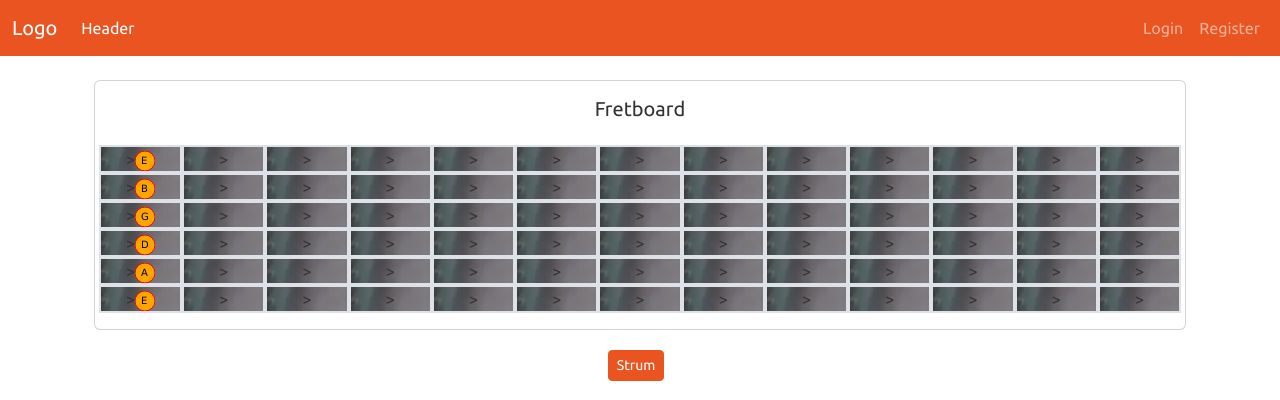
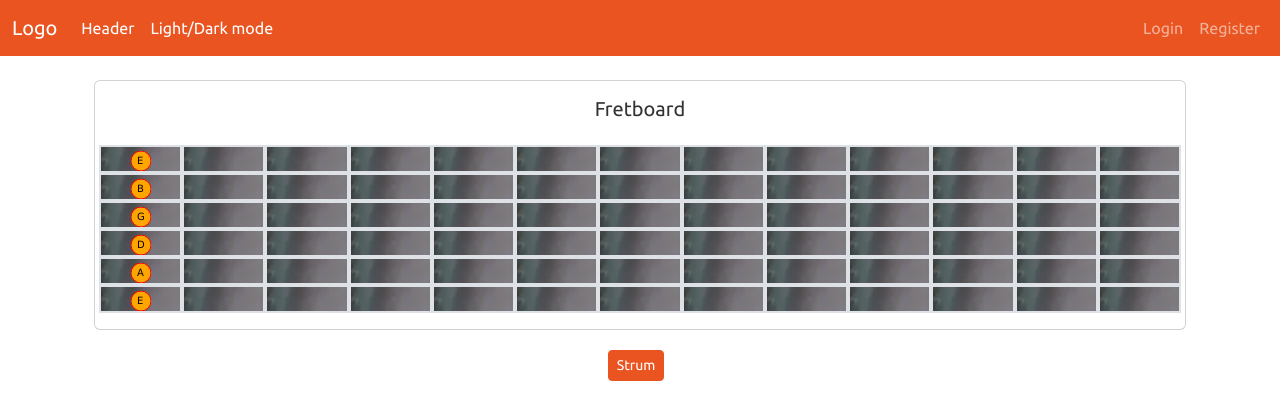
Before and after one commit to BaileyThorpTecht/L6SD_24T4_Capstone_MusicWebsite, a Django app: page / in a window 1280 px wide. Shown: the top 400 px of the page. Run offline with Django 5.2, Linux system fonts and the light colour scheme; some libraries are stand-ins or nearby versions.

Commit message:
Implemented basic light/dark mode

```diff
--- a/musicwebsite/templates/musicwebsite/base.html
+++ b/musicwebsite/templates/musicwebsite/base.html
@@ -1,5 +1,5 @@
 <!DOCTYPE html>
-<html lang"en">
+<html lang"en" data-bs-theme="Light" id="lighting">
 <head>
     <meta charset="UTF-8">
     <meta name="viewport" content="width=device-width, initial-scale=1.0">
@@ -27,6 +27,9 @@
                 <a class="nav-link active" href="#">Header
                   <span class="visually-hidden">(current)</span>
                 </a>
+              </li>
+              <li>
+                <button class="nav-link active" onclick="lightingmode()">Light/Dark mode</button>
               </li>
             </ul>
             {% comment %} <div class="navbar-nav">
@@ -150,3 +153,16 @@
 
 </body>
 </html>
+
+<script>
+  function lightingmode()
+  {
+    if (document.documentElement.getAttribute('data-bs-theme') == 'dark') {
+      document.documentElement.setAttribute('data-bs-theme','light');
+    }
+    else
+    {
+      document.documentElement.setAttribute('data-bs-theme','dark');
+    }
+  }
+</script>
--- a/musicwebsite/templates/musicwebsite/index.html
+++ b/musicwebsite/templates/musicwebsite/index.html
@@ -19,7 +19,6 @@
   <!-- <link rel="icon" type="image/x-icon" href="placeholder_icon.ico"> -->
   <link rel="icon" href="{% static 'placeholder_icon.ico' %}" type="image/x-icon"/>
 
-  <link rel="stylesheet" href="{% static 'styles.css' %}">
 
   <!-- Header Styles -->
   <style>
@@ -135,7 +134,7 @@
     const startOfStringElement = `<div class="string row">`;
     const endOfStringElement = `</div>`;
 
-    const startOfFretElement = `<div class="fret col bg-secondary-subtle border border-dark-subtle border-2" style="background-image: url(static/placeholder.png)">>`;
+    const startOfFretElement = `<div class="fret col bg-secondary-subtle border border-dark-subtle border-2" style="background-image: url(static/placeholder.png)">`;
     const endOfFretElement = `</div>`;
 
     firstLoadFretboard()
```
